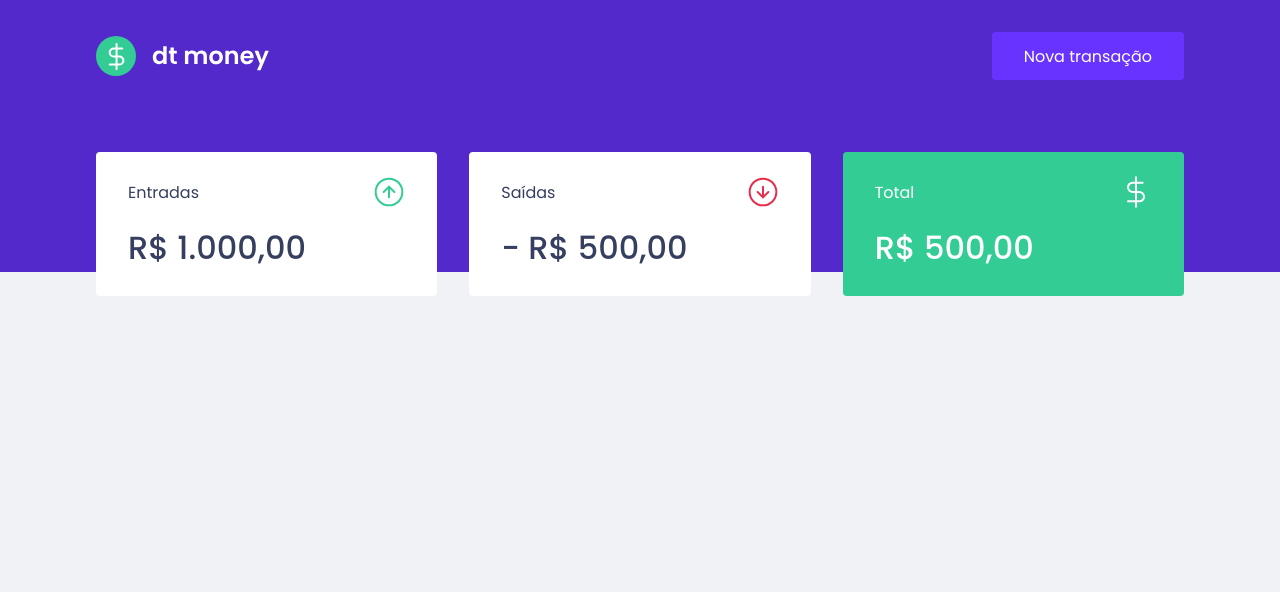
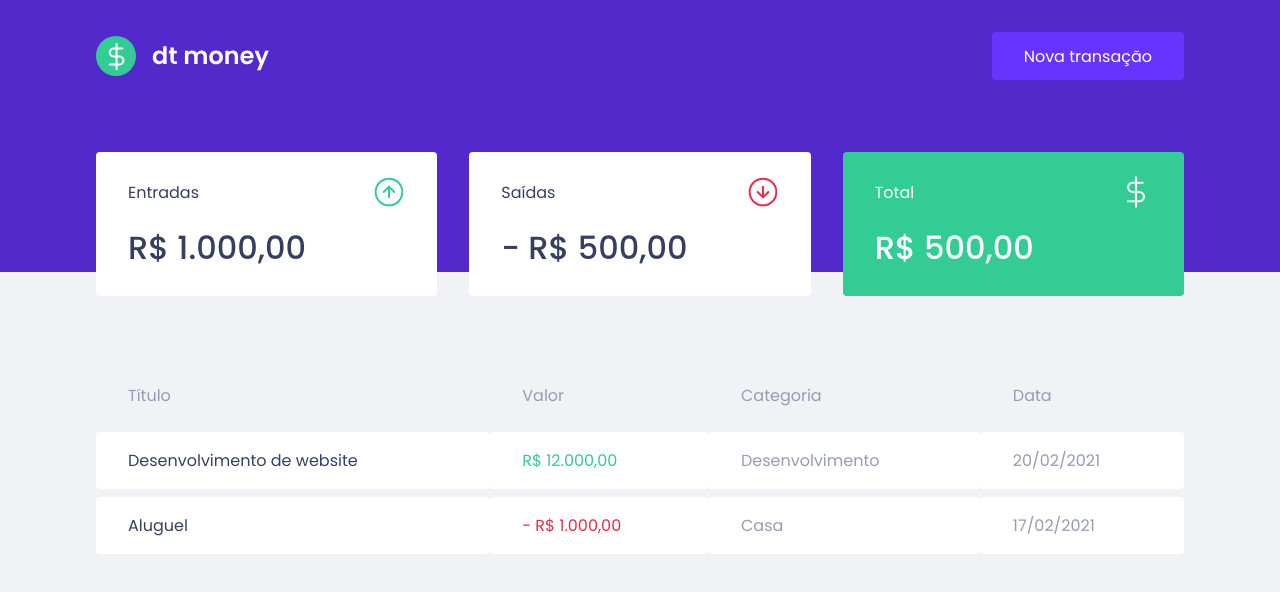
Before and after one commit to csorlandi/study-personal-finances, a React (Create React App) app: page / in a window 1280 px wide. Shown: the top 592 px of the page. Built offline with nearby package versions, Linux system fonts and the light colour scheme.

Commit message:
feat: Create TransactionsTable Component and insert it on Dashboard

```diff
--- a/src/components/Dashboard/index.tsx
+++ b/src/components/Dashboard/index.tsx
@@ -1,10 +1,12 @@
 import { Summary } from '../Summary';
+import { TransactionsTable } from '../TransactionsTable';
 import { Container } from './styles';
 
 export function Dashboard() {
   return (
     <Container>
       <Summary />
+      <TransactionsTable />
     </Container>
   )
 }
--- /dev/null
+++ b/src/components/TransactionsTable/index.tsx
@@ -0,0 +1,32 @@
+import { Container } from './styles';
+
+export function TransactionsTable() {
+  return (
+    <Container>
+      <table>
+        <thead>
+          <tr>
+            <th>Título</th>
+            <th>Valor</th>
+            <th>Categoria</th>
+            <th>Data</th>
+          </tr>
+        </thead>
+        <tbody>
+          <tr>
+            <td>Desenvolvimento de website</td>
+            <td className="deposit">R$ 12.000,00</td>
+            <td>Desenvolvimento</td>
+            <td>20/02/2021</td>
+          </tr>
+          <tr>
+            <td>Aluguel</td>
+            <td className="withdraw">- R$ 1.000,00</td>
+            <td>Casa</td>
+            <td>17/02/2021</td>
+          </tr>
+        </tbody>
+      </table>
+    </Container>
+  );
+}
--- /dev/null
+++ b/src/components/TransactionsTable/styles.ts
@@ -0,0 +1,38 @@
+import styled from "styled-components";
+
+export const Container = styled.div`
+  margin-top: 4rem;
+
+  table {
+    width: 100%;
+    border-spacing: 0 0.5rem;
+
+    th {
+      color: var(--text-body);
+      font-weight: 400;
+      padding: 1rem 2rem;
+      text-align: left;
+      line-height: 1.5rem;
+    }
+
+    td {
+      padding: 1rem 2rem;
+      border: 0;
+      background: var(--shape);
+      color: var(--text-body);
+      border-radius: 0.25rem;
+
+      &:first-child {
+        color: var(--text-title);
+      }
+
+      &.deposit {
+        color: var(--green);
+      }
+
+      &.withdraw {
+        color: var(--red);
+      }
+    }
+  }
+`;
```
